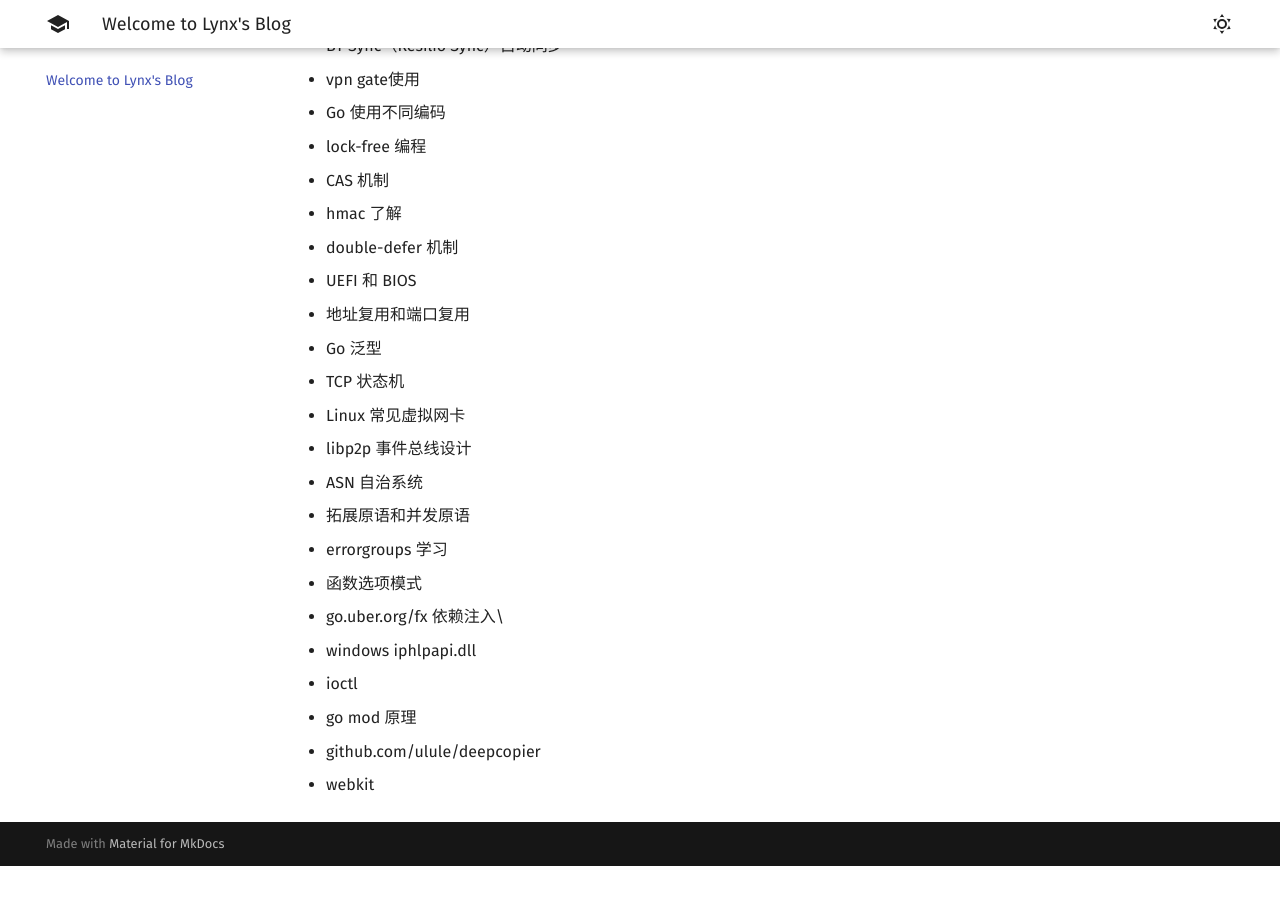
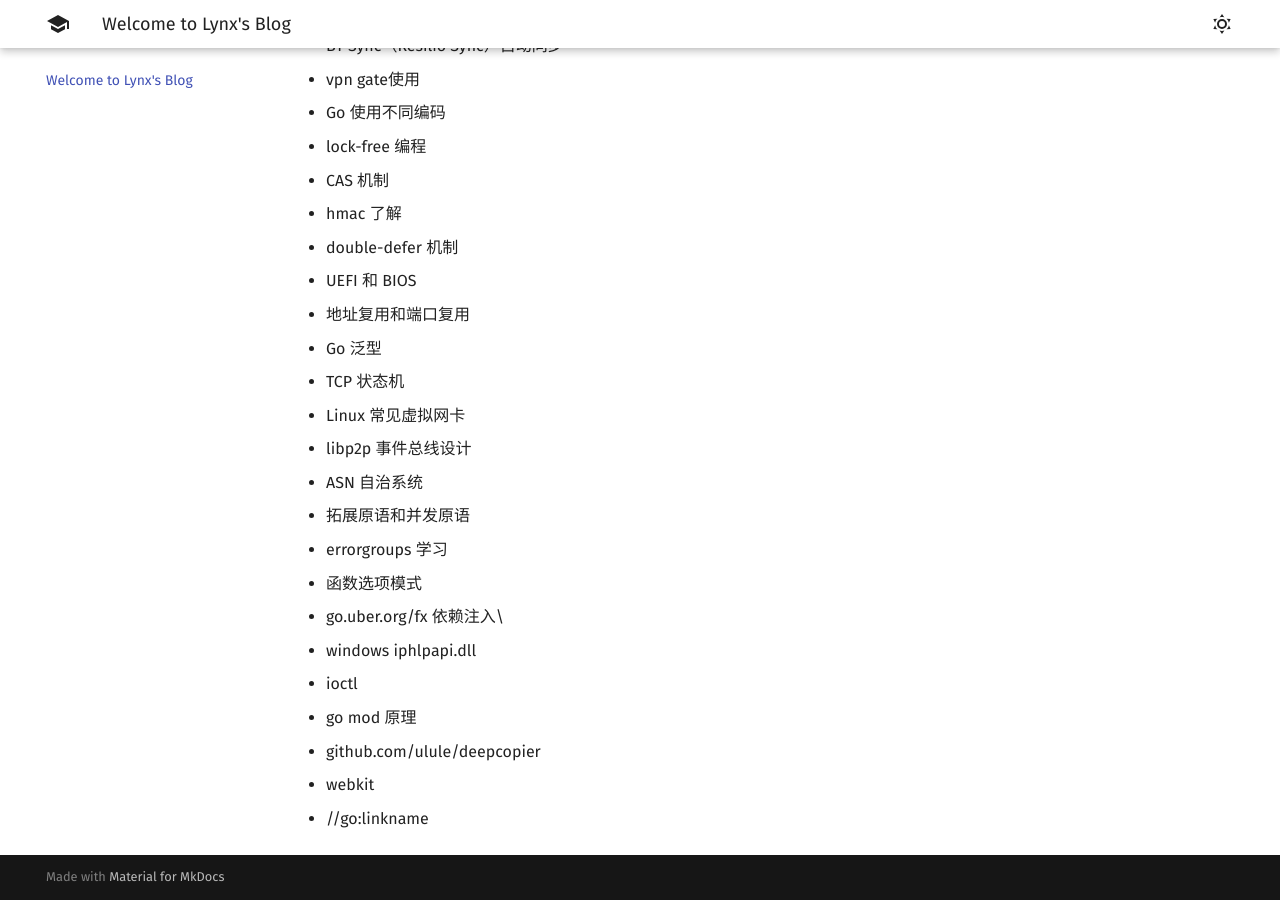
Before and after one commit to 1314liuwei/blog, an MkDocs documentation site: the page built from docs/index.md, in a window 1280 px wide and 900 px high, scrolled down 1480 px. Built offline with MkDocs 1.6.1 and Material for MkDocs 9.7.7, drawn with Linux system fonts in a browser that asks for light colours; before the commit the page ends 2346 px from its top, so only the background shows below that.

Commit message:
2023/08/11 周五

```diff
--- a/docs/index.md
+++ b/docs/index.md
@@ -62,3 +62,4 @@
 - go mod 原理
 - github.com/ulule/deepcopier
 - webkit
+- //go:linkname
```
